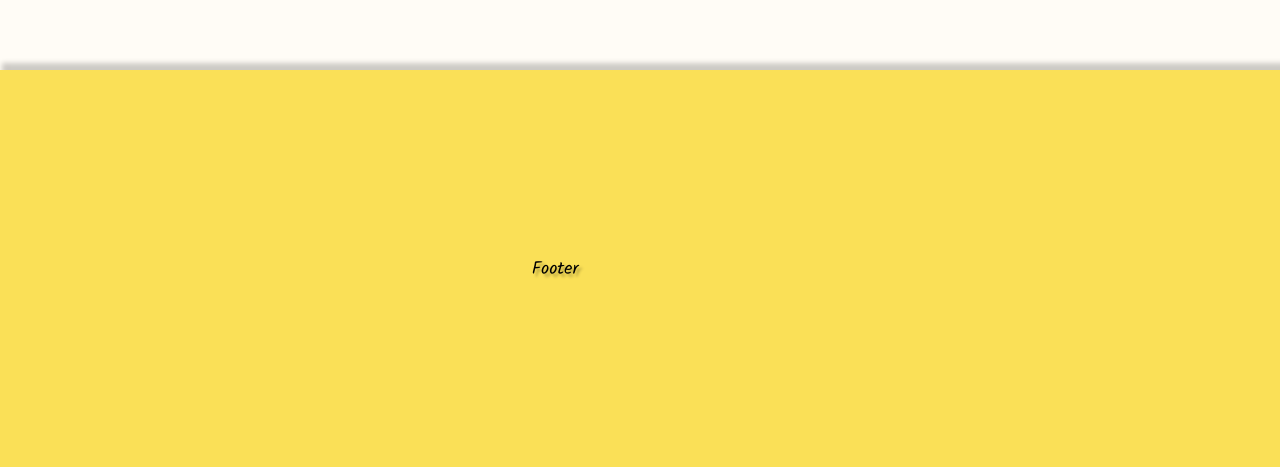
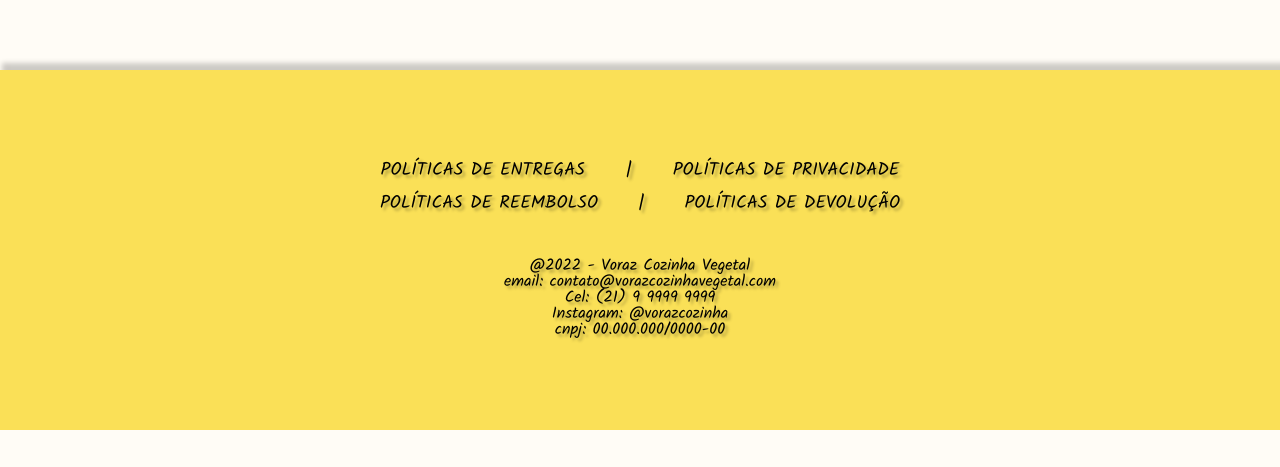
Before and after one commit to Voraz-Cozinha-Vegetal/Frontend, a React (Create React App) app: page / in a window 1280 px wide. Shown: the part 1014-1481 px from the top of the page. After the commit the page ends 1444 px from the top, so only its background shows below. Built offline with nearby package versions, Linux system fonts and the light colour scheme; no server answers.

Commit message:
feat(footer): created footer layout

```diff
--- a/src/components/commons/Footer.-component.js
+++ b/src/components/commons/Footer.-component.js
@@ -5,15 +5,34 @@
     return (
         <FooterWrapper>
             <FooterContainer>
-                <h1>Footer</h1>
+                <Policies>
+                    <h6>{`POLÍTICAS DE ENTREGAS  `}</h6>
+                    <h5>|</h5>
+                    <h6>POLÍTICAS DE PRIVACIDADE</h6>
+                </Policies>
+                <Policies>
+                    <h6>POLÍTICAS DE REEMBOLSO</h6>
+                    <h5>|</h5>
+                    <h6>POLÍTICAS DE DEVOLUÇÃO</h6>
+                </Policies>
+                <CompanyInfo>
+                    <h4>@2022 - Voraz Cozinha Vegetal</h4>
+                    <h4>email: contato@vorazcozinhavegetal.com</h4>
+                    <h4>Cel: (21) 9 9999 9999</h4>
+                    <h4>Instagram: @vorazcozinha</h4>
+                    <h4>cnpj: 00.000.000/0000-00</h4>
+                </CompanyInfo>
             </FooterContainer>
         </FooterWrapper>
     )
 }
 
+
+
+
 const FooterWrapper = styled.div`
     width: 100%;
-    height: 50vh;
+    height: 45vh;
     display: flex;
     justify-content: center;
     background-color: #FAE057;
@@ -27,11 +46,39 @@
     max-width: 1110px;
     height: 100%;
     display: flex;
+    flex-direction: column;
     justify-content: center;
     align-items: center;
     text-align: center;
     font-size: 18px;
     position: absolute;
     bottom: 0px;
-    left: 0px;
+
+    h4 {
+        font-size: 16px;
+    }
 `;
+
+const Policies = styled.div`
+    width: 100%;
+    max-width: 600px;
+    display: flex;
+    justify-content: space-evenly;
+    margin-bottom: 15px;
+
+    h6 {
+        cursor: pointer;
+
+        :hover {
+            color: #FFFFFF;
+        }
+
+        :active {
+            color: #000000;
+        }
+    }
+`;
+
+const CompanyInfo = styled.div`
+    margin-top: 30px;
+`;
--- a/src/pages/Address-page.js
+++ b/src/pages/Address-page.js
@@ -7,6 +7,7 @@
 import { FormContainer } from "../styles/commons/FormContainer";
 import { Form } from "../styles/commons/Form";
 import { Margin } from "../styles/commons/Margin";
+import Footer from "../components/commons/Footer.-component";
 
 export default function AddressPage() {
     const state = "RJ"
@@ -159,7 +160,7 @@
                     </Form>
                 </FormContainer>
             </FormWrapper>
-
+            <Footer />
 
         </>
     );
--- a/src/pages/Product-page.js
+++ b/src/pages/Product-page.js
@@ -1,6 +1,7 @@
 import { useEffect, useState } from "react";
 import { useParams } from "react-router-dom"
 import styled from "styled-components";
+import Footer from "../components/commons/Footer.-component";
 import { NavBar } from "../components/commons/NavBar-component";
 import Product from "../components/product-page-components/Product";
 import appService from "../service/service";
@@ -40,6 +41,7 @@
                     }
                 </ProductContainer>
             </ProductWrapper>
+            <Footer />
         </>
     )
 }
--- a/src/pages/User-cart-page.js
+++ b/src/pages/User-cart-page.js
@@ -2,6 +2,7 @@
 import { useNavigate } from "react-router-dom";
 import styled from "styled-components";
 import ProductCartCard from "../components/cart-components/Product-cart-card";
+import Footer from "../components/commons/Footer.-component";
 import { NavBar } from "../components/commons/NavBar-component";
 import AppContext from "../contexts/app-context";
 import appService from "../service/service";
@@ -63,6 +64,7 @@
 
                 </CartContainer>
             </CartWrapper>
+            <Footer />
         </>
     )
 }
@@ -86,6 +88,7 @@
         font-size: 50px;
         font-weight: 700;
         margin-top: 250px;
+        margin-bottom: 200px;
         text-shadow: 5px 5px 5px rgba(0, 0, 0, 0.3); //mudar depois
     }
 `;
```
